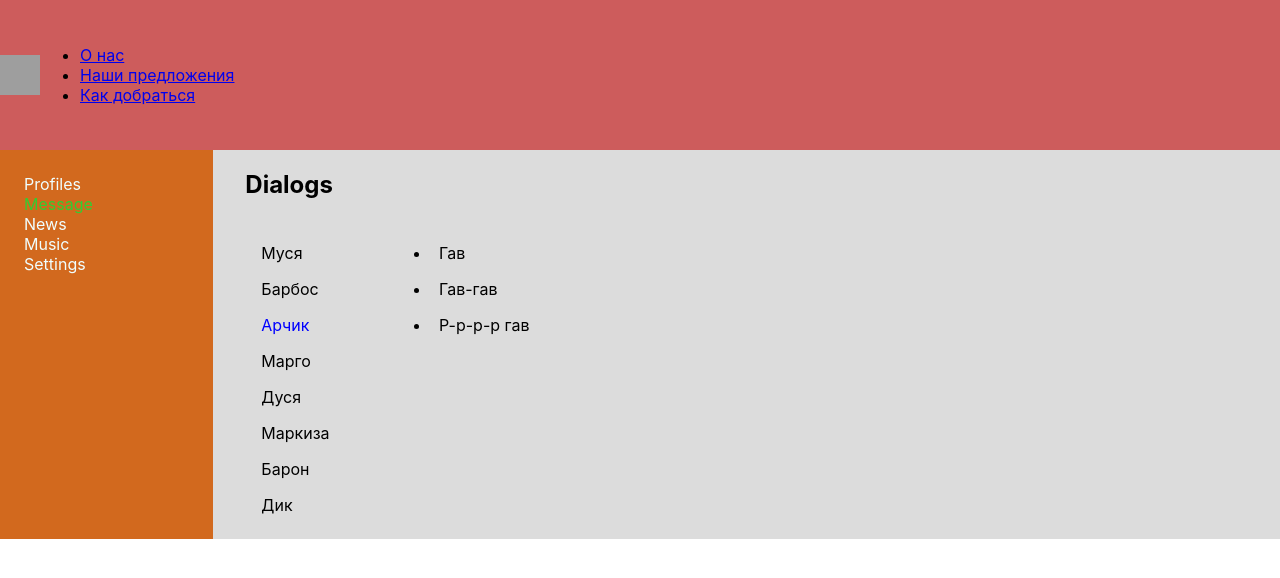
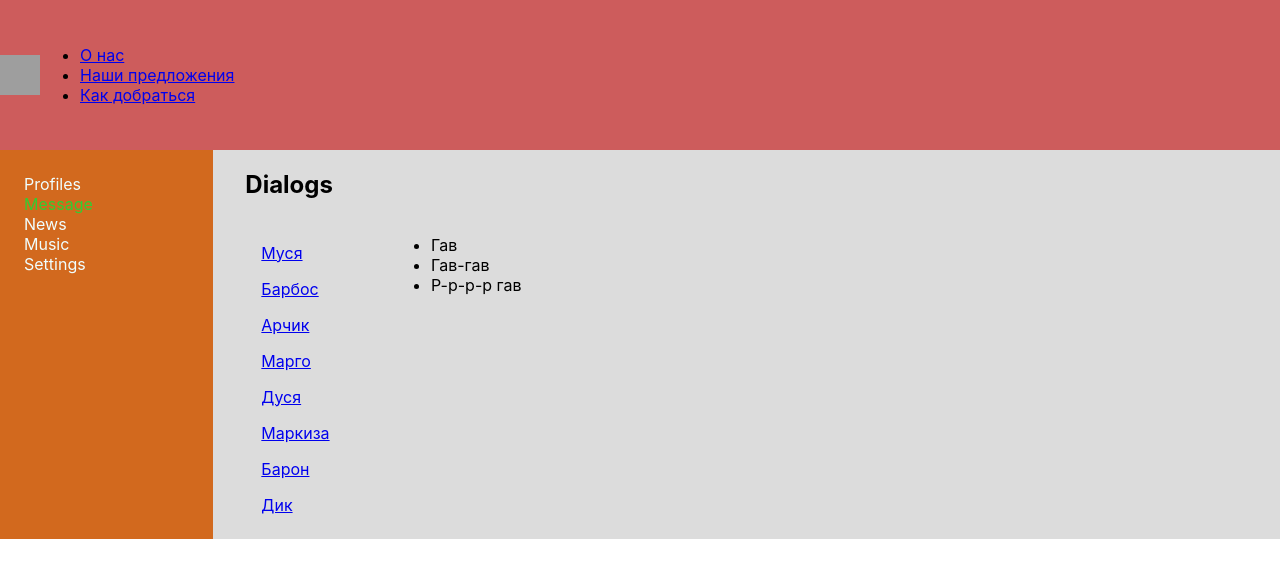
Before and after one commit to Chackmoole/social-network, a React (Create React App) app: page /dialogs in a window 1280 px wide. Shown: the top 578 px of the page. Built offline with nearby package versions, Linux system fonts and the light colour scheme; grey boxes are pictures that could not be loaded.

Commit message:
Уроки 22-23 Добавлен роутинг dialogs/*, создание компонента сообщения

```diff
--- a/src/App.js
+++ b/src/App.js
@@ -18,6 +18,7 @@ const App = ({}) => {
           <Routes>
             <Route path="/profile" element={<Profile />} />
             <Route path="/dialogs" element={<Dialogs />} />
+            <Route path="/dialogs/:id" element={<Dialogs />} />
             <Route path="/music" element={<Music />} />
             <Route path="/news" element={<News />} />
             <Route path="/settings" element={<Settings />} />
--- a/src/components/Dialogs/Dialogs.jsx
+++ b/src/components/Dialogs/Dialogs.jsx
@@ -1,5 +1,6 @@
 import styles from "./Dialogs.module.css";
 import DialogsItem from "../DialogsItem/DialogsItem";
+import MessagesItem from "../MessagesItem/MessagesItem";
 
 const Dialogs = ({}) => {
   return (
@@ -7,19 +8,19 @@ const Dialogs = ({}) => {
       <h2 className={styles.title}>Dialogs</h2>
       <div className={styles.wrapper}>
         <ul className={styles.dialogsList}>
-          <DialogsItem dialogItem="Муся" />
-          <DialogsItem dialogItem="Барбос" />
-          <DialogsItem dialogItem="Арчик" isActive={true} />
-          <DialogsItem dialogItem="Марго" />
-          <DialogsItem dialogItem="Дуся" />
-          <DialogsItem dialogItem="Маркиза" />
-          <DialogsItem dialogItem="Барон" />
-          <DialogsItem dialogItem="Дик" />
+          <DialogsItem dialogItem="Муся" id="1" />
+          <DialogsItem dialogItem="Барбос" id="2" />
+          <DialogsItem dialogItem="Арчик" id="3" isActive={true} />
+          <DialogsItem dialogItem="Марго" id="4" />
+          <DialogsItem dialogItem="Дуся" id="5" />
+          <DialogsItem dialogItem="Маркиза" id="6" />
+          <DialogsItem dialogItem="Барон" id="7" />
+          <DialogsItem dialogItem="Дик" id="8" />
         </ul>
         <ul className={styles.messagesList}>
-          <li className={styles.messagesItem}>Гав</li>
-          <li className={styles.messagesItem}>Гав-гав</li>
-          <li className={styles.messagesItem}>Р-р-р-р гав</li>
+          <MessagesItem message="Гав" />
+          <MessagesItem message="Гав-гав" />
+          <MessagesItem message="Р-р-р-р гав" />
         </ul>
       </div>
     </section>
--- a/src/components/DialogsItem/DialogsItem.jsx
+++ b/src/components/DialogsItem/DialogsItem.jsx
@@ -1,9 +1,13 @@
 import styles from "./DialogsItem.module.css";
+import { NavLink } from "react-router-dom";
 
-const DialogsItem = ({ dialogItem, isActive }) => {
+const DialogsItem = ({ dialogItem, isActive, id }) => {
   const classNameActive = isActive ? styles.dialogsItemActive : "";
+  let path = `/dialogs/${id}`;
   return (
-    <li className={`${styles.dialogsItem} ${classNameActive}`}>{dialogItem}</li>
+    <li className={`${styles.dialogsItem} ${classNameActive}`}>
+      <NavLink to={path}>{dialogItem}</NavLink>
+    </li>
   );
 };
 
--- /dev/null
+++ b/src/components/MessagesItem/MessagesItem.js
@@ -0,0 +1,7 @@
+import styles from "./MessagesItem.module";
+
+const MessagesItem = ({ message }) => {
+  return <li className={styles.messagesItem}>{message}</li>;
+};
+
+export default MessagesItem;
```
Also changed, not shown: src/components/MessagesItem/MessagesItem.module.js (added).
